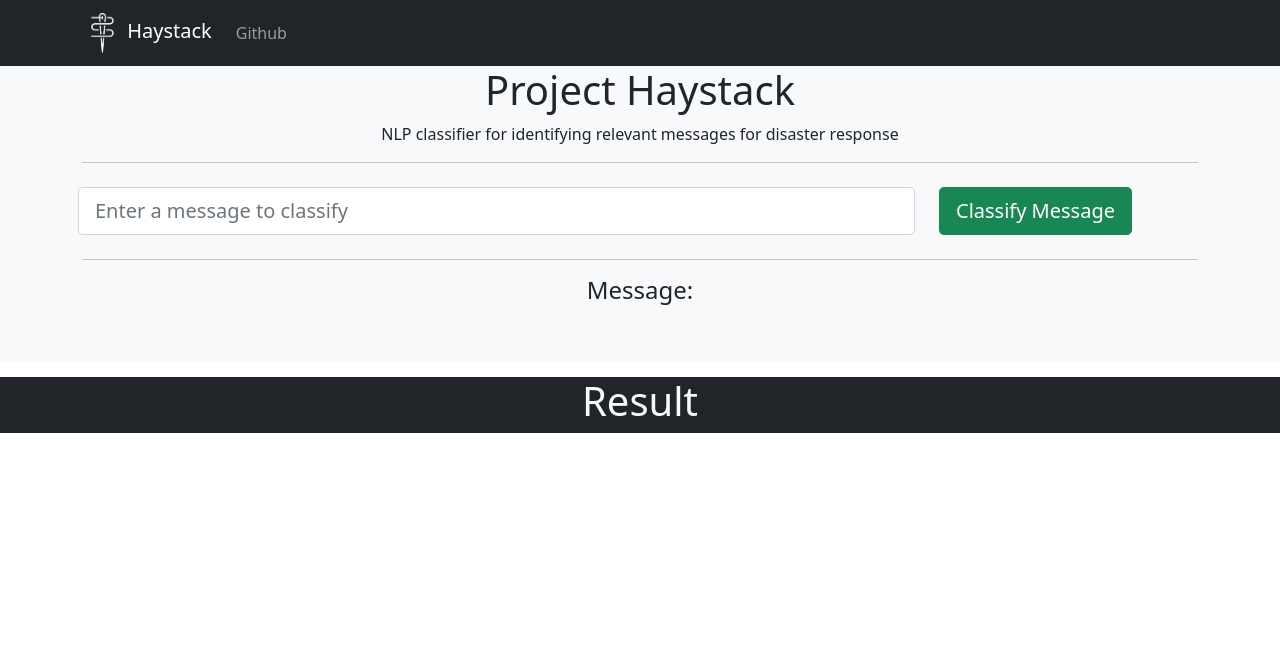
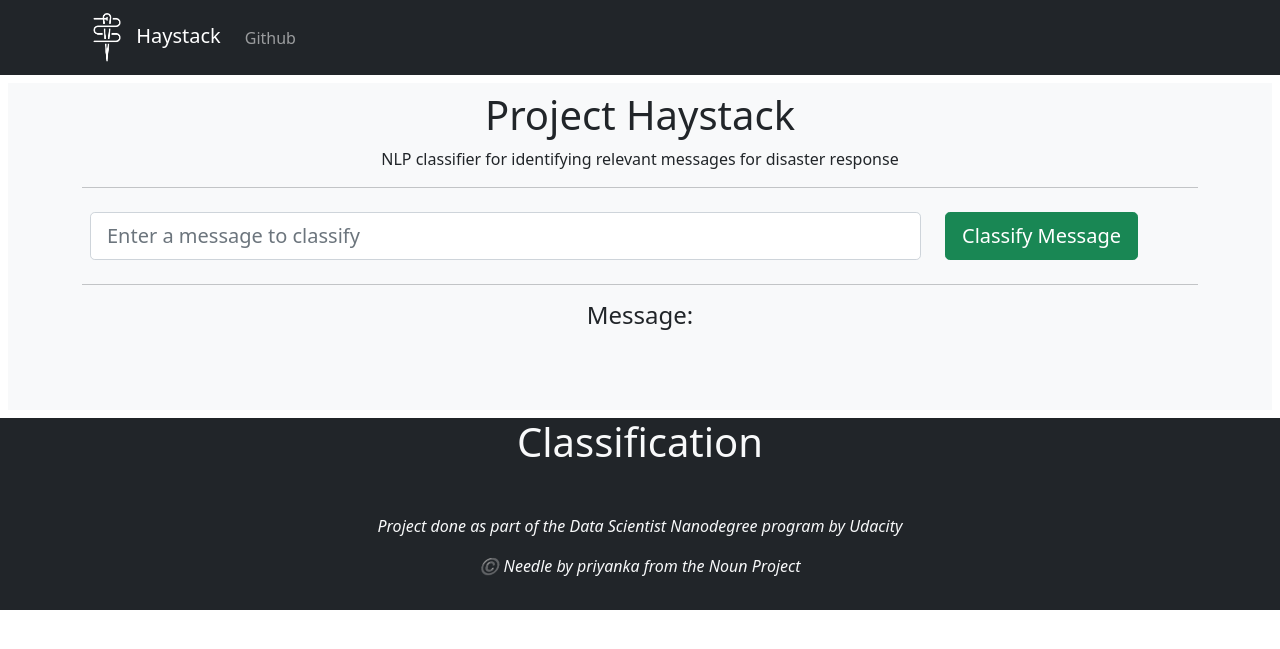
Before and after one commit to guischmitd/disaster-response-classifier, a Flask app: template haystack/webapp/templates/go.html in a window 1280 px wide. Shown: the top 649 px of the page. Run offline with Flask 2, Linux system fonts and the light colour scheme; the template is opened without the code that fills it, so the values that code supplies are empty; parts of the project's set-up code (start-up, migrations or seed data) failed here and were passed over; some libraries are stand-ins or nearby versions.

Commit message:
frontend layout improvements

```diff
--- a/haystack/webapp/templates/go.html
+++ b/haystack/webapp/templates/go.html
@@ -8,17 +8,50 @@
 {% endblock %}
 
 {% block content %}
-    <h1 class="text-center">Result</h1>
+{% set cols = 3 %}
+    <h1 class="text-center">Classification</h1>
         <ul class="list-group">
             {% for category, classification in classification_result.items() %}
-                {% if classification == 1 %}
-                    <li class="list-group-item list-group-item-success text-center">{{category.replace('_', ' ').title()}}</li>
-                {% else %}
+                {% if loop.index0 % cols == 0 %}
+                <div class="row">
+                {% endif %}
+
+                <div class="col">
+                    {% if classification == 1 %}
+                    <li class="list-group-item list-group-item-primary text-center">{{category.replace('_', ' ').title()}}</li>
+                    {% else %}
                     <li class="list-group-item list-group-item-dark text-center">{{category.replace('_', ' ').title()}}</li>
+                    {% endif %}
+                </div>
+
+                {% if (loop.index0 + 1) % cols == 0 %}
+                </div>
                 {% endif %}
             {% endfor %}
-
         </div>
     </div>
 
+    <!--  -->
+<!--
+
+    {% for category, classification in classification_result.items() %}
+
+        {% if loop.index0 % cols == 0 %}
+            <div class="row">
+        {% endif %}
+
+            <div class="col">
+                <div class="bg-success">
+                    <p>{{loop.index0}} | {{ category.title() }}</p>
+                    <p>{{ classification }}</p>
+                </div>
+            </div>
+
+        {% if (loop.index0 + 1) % cols == 0 %}
+            </div>
+        {% endif %}
+
+    {% endfor %} -->
+    <!--  -->
+
 {% endblock %}
--- a/haystack/webapp/templates/master.html
+++ b/haystack/webapp/templates/master.html
@@ -18,8 +18,8 @@
 
     <nav class="navbar navbar-expand-lg navbar-dark bg-dark">
         <div class="container">
-            <a class="navbar-brand" href="#">
-                <img src="{{url_for('static', filename='assets/needle-logo.png')}}" width="40" height="40">
+            <a class="navbar-brand" href="/">
+                <img src="{{url_for('static', filename='assets/needle-logo.png')}}" width="49" height="49">
                 Haystack
             </a>
             <button class="navbar-toggler" type="button" data-toggle="collapse" data-target="#navbarSupportedContent" aria-controls="navbarSupportedContent" aria-expanded="false" aria-label="Toggle navigation">
@@ -30,39 +30,23 @@
             <ul class="navbar-nav mr-auto">
 
                 <li class="nav-item">
-                    <a class="nav-link" href="https://github.com/guischmitd">Github</a>
+                    <a class="nav-link" href="https://github.com/guischmitd/disaster-response-classifier">Github</a>
                 </li>
-                <!-- <li class="nav-item">
-                <a class="nav-link disabled" href="#" tabindex="-1" aria-disabled="true">Disabled</a>
-                </li> -->
             </ul>
         </div>
     </nav>
 
-<!-- <nav class="navbar navbar-inverse navbar-fixed-top navbar-dark bg-dark">
-    <div class="container">
-        <div class="navbar-header">
-            <a class="navbar-brand" href="/">Haystack</a>
-        </div>
-        <div class="collapse navbar-collapse" id="navbarNavDropdown">
-            <ul class="nav navbar-nav">
-                <li class="nav-item">
-                    <a href="https://github.com/guischmitd">Github</a>
-                </li>
-            </ul>
-        </div>
-    </div>
-</nav> -->
 
 
-<div class="jumbotron bg-light">
+
+<div class="jumbotron bg-light p-2 m-2">
     <div class="container">
         <h1 class="text-center">Project Haystack</h1>
         <p class="text-center">NLP classifier for identifying relevant messages for disaster response</p>
         <hr/>
 
         <div class="row">
-            <div class="col-lg-12 form-group-lg p-2">
+            <div class="col-lg-12 form-group-lg m-2">
                 <form action="/go" method="get">
                     <div class="row">
                         <div class="col-lg-9">
@@ -103,5 +87,12 @@
     </script>
 </div>
 
+<footer class="bg-dark text-light text-center p-3">
+    <br>
+    <p><i>Project done as part of the Data Scientist Nanodegree program by Udacity</i></p>
+    <p><i>©️ Needle by priyanka from the Noun Project</i></p>
+</footer>
+
 </body>
+
 </html>
```
Also changed, not shown: README.md, haystack/webapp/static/assets/needle-logo.png.
